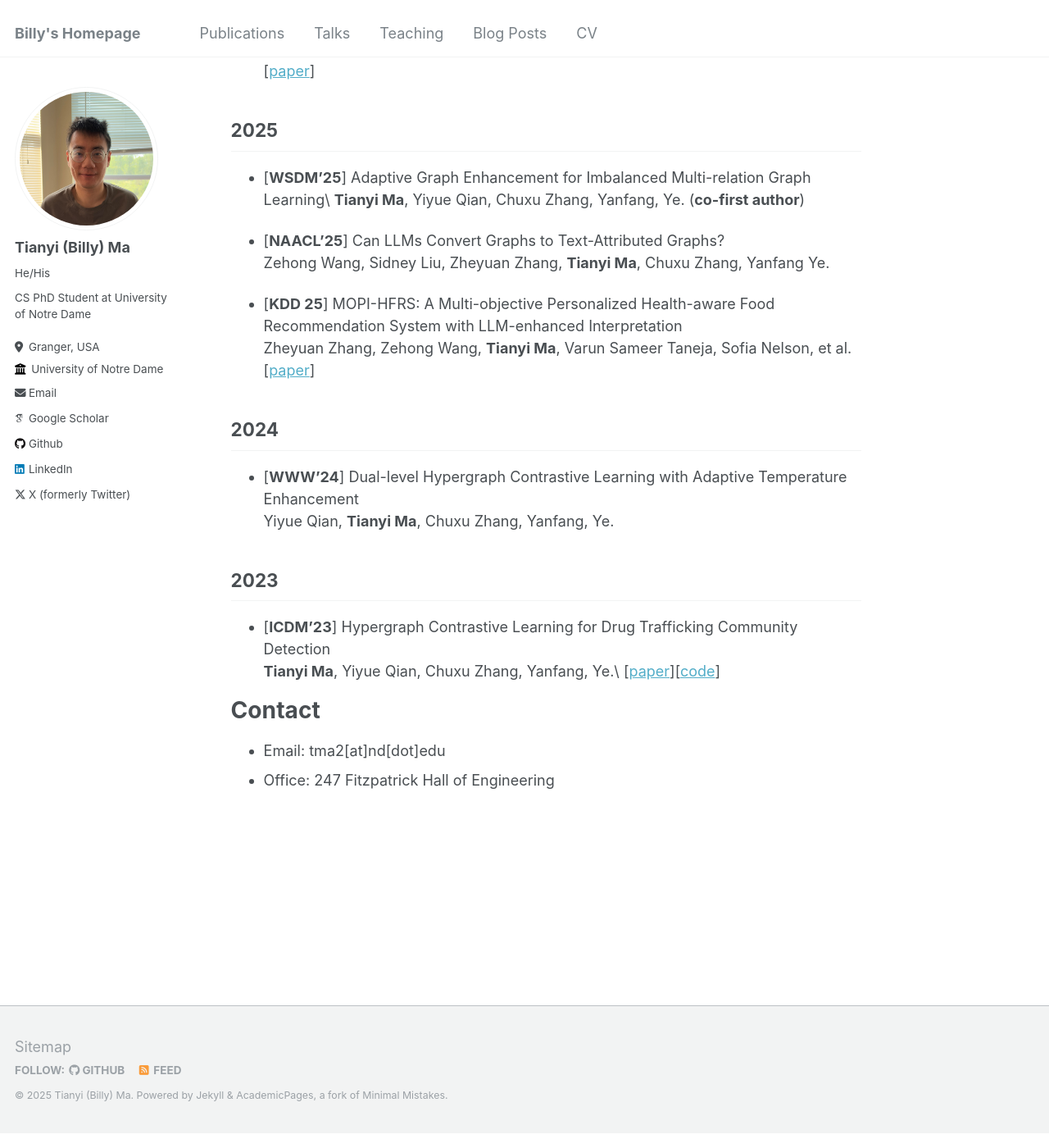
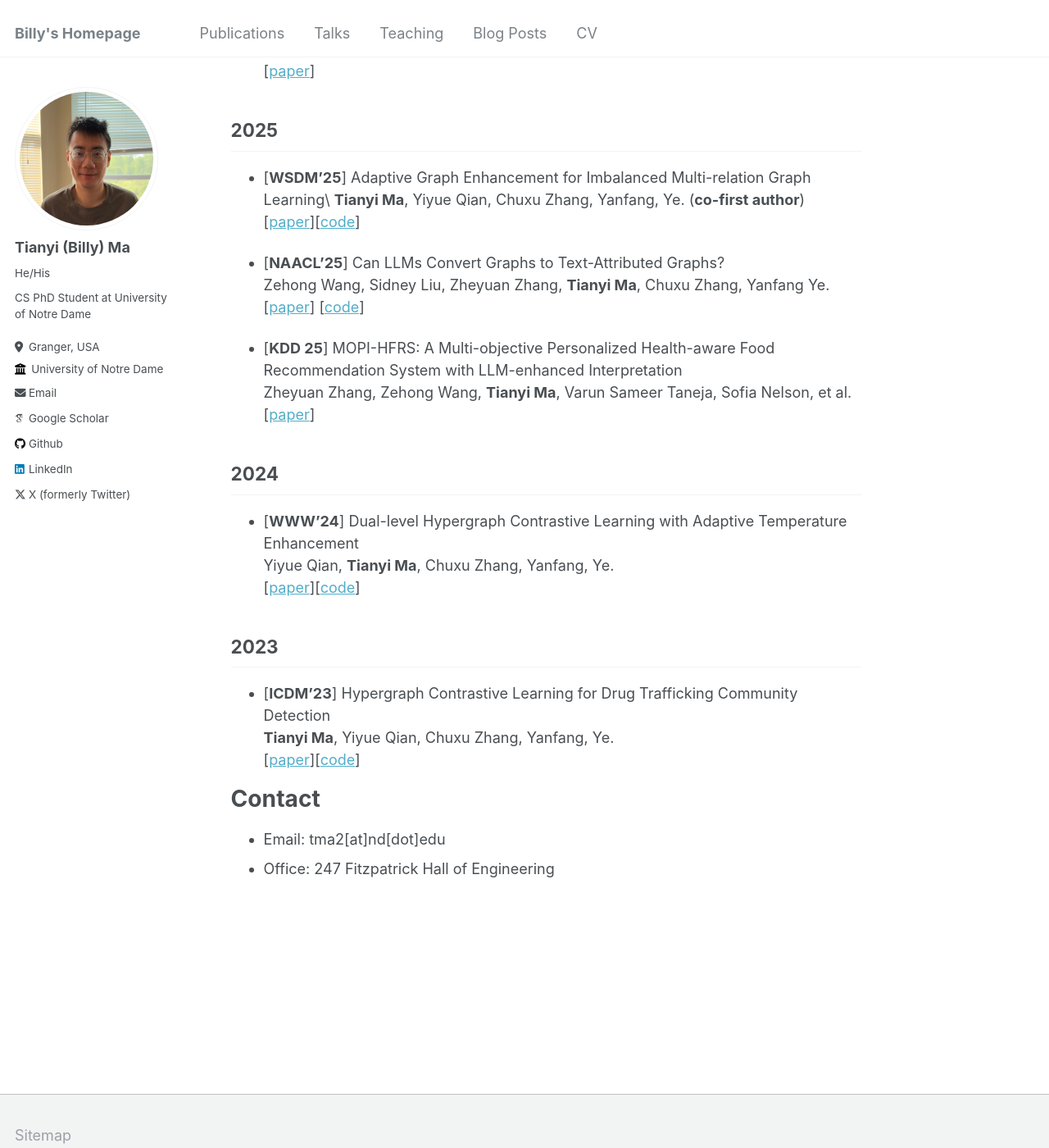
Before and after one commit to Tianyi-Billy-Ma/Tianyi-Billy-Ma.github.io, a Jekyll site: the page built from _pages/about.md, in a window 1280 px wide and 1400 px high, scrolled down 1348 px. Shown: the whole window at 82% size. Built offline with Jekyll 4.4.1, drawn with Linux system fonts in a browser that asks for light colours; some web fonts are replaced.

Commit message:
Enhance the about page by adding links to papers and code for recent publications, improving accessibility to research outputs.

```diff
--- a/_pages/about.md
+++ b/_pages/about.md
@@ -52,10 +52,12 @@ Zheyuan Zhang, Yiyang Li, Nhi Ha Lan Le, Zehong Wang, **Tianyi Ma**, et al.\
 ## 2025
 
  - [**WSDM'25**] Adaptive Graph Enhancement for Imbalanced Multi-relation Graph Learning\
-**Tianyi Ma**, Yiyue Qian, Chuxu Zhang, Yanfang, Ye. (**co-first author**)
+**Tianyi Ma**, Yiyue Qian, Chuxu Zhang, Yanfang, Ye. (**co-first author**)\
+[[paper](https://dl.acm.org/doi/10.1145/3701551.3703553)][[code](https://github.com/graphprojects/AD-GSMOTE)]
 
  - [**NAACL'25**] Can LLMs Convert Graphs to Text-Attributed Graphs?\
-Zehong Wang, Sidney Liu, Zheyuan Zhang, **Tianyi Ma**, Chuxu Zhang, Yanfang Ye.
+Zehong Wang, Sidney Liu, Zheyuan Zhang, **Tianyi Ma**, Chuxu Zhang, Yanfang Ye.\
+[[paper](http://arxiv.org/abs/2412.10136)] [[code](https://github.com/Zehong-Wang/TANS)]
 
 - [**KDD 25**] MOPI-HFRS: A Multi-objective Personalized Health-aware Food Recommendation System with LLM-enhanced Interpretation\
 Zheyuan Zhang, Zehong Wang, **Tianyi Ma**, Varun Sameer Taneja, Sofia Nelson, et al.\
@@ -64,7 +66,8 @@ Zheyuan Zhang, Zehong Wang, **Tianyi Ma**, Varun Sameer Taneja, Sofia Nelson, et
 ## 2024
 
 - [**WWW'24**] Dual-level Hypergraph Contrastive Learning with Adaptive Temperature Enhancement\
-Yiyue Qian, **Tianyi Ma**, Chuxu Zhang, Yanfang, Ye.
+Yiyue Qian, **Tianyi Ma**, Chuxu Zhang, Yanfang, Ye.\
+[[paper](https://dl.acm.org/doi/10.1145/3589335.3651493)][[code](https://github.com/graphprojects/HyGCL-AdT)]
 
 ## 2023
 
```
